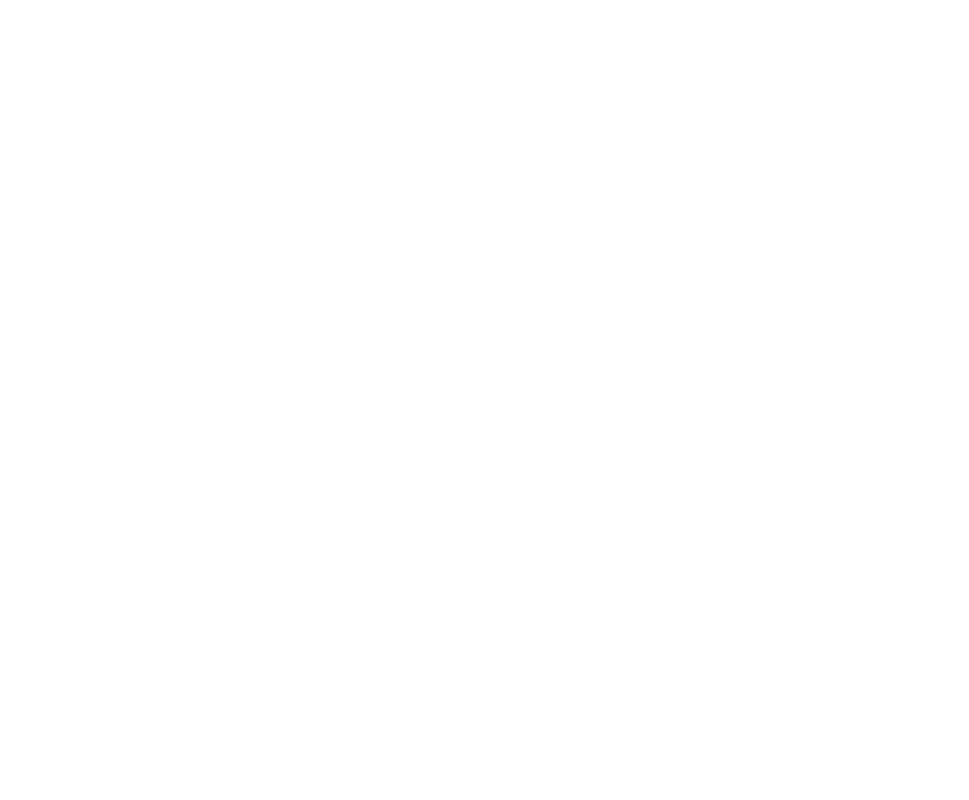
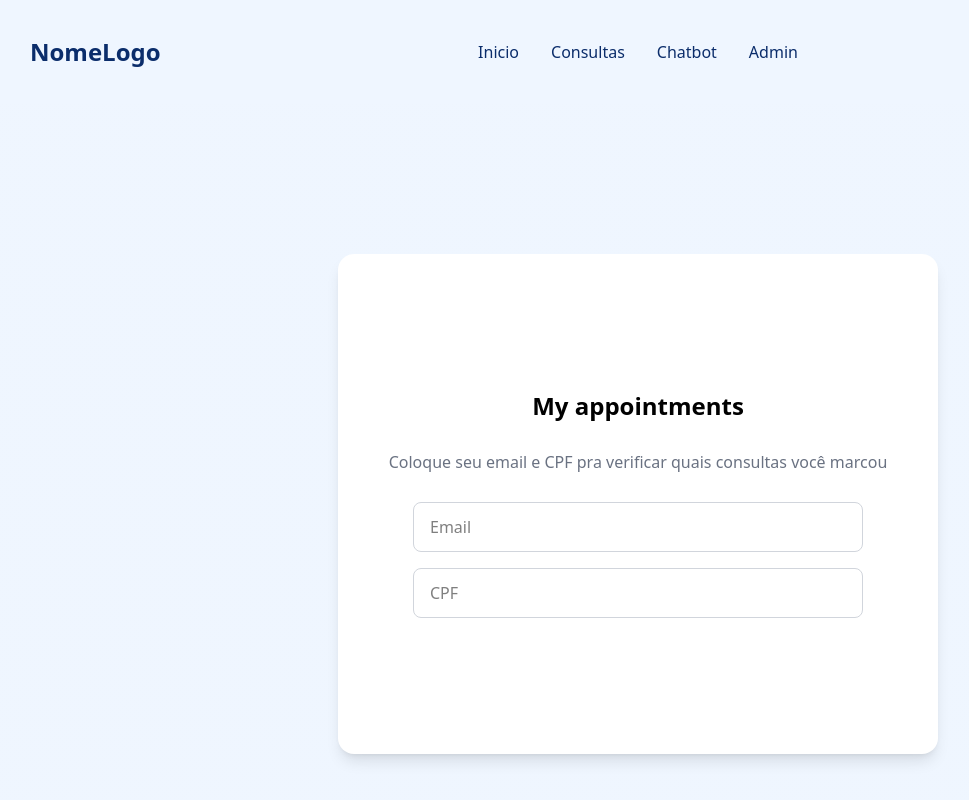
Before and after one commit to igormooura/ChatBot, a React (Vite) app in the folder frontend/: page /login in a window 1280 px wide. Before the commit this address had no page. Shown: the top 800 px of the page, without its empty margins (2-971 px from the left). Built offline with nearby package versions, Linux system fonts and the light colour scheme.

Commit message:
refactor: creation of loginPage

```diff
--- a/frontend/src/App.tsx
+++ b/frontend/src/App.tsx
@@ -2,6 +2,7 @@
 import Home from "./pages/Home"
 import { Userpage } from "./pages/UserPage"
 import { AdminPage } from "./pages/AdminPage"
+import LoginPage from "./pages/LoginPage"
 
 function App() {
   return (
@@ -10,6 +11,7 @@
       <Route path='/' element={<Home/>}/>
       <Route path='/user' element={<Userpage/>}/>
       <Route path='/admin' element={<AdminPage/>}/>
+      <Route path='/login' element={<LoginPage/>}/>
     </Routes>
     </BrowserRouter>
   )
--- a/frontend/src/components/Header/Header.tsx
+++ b/frontend/src/components/Header/Header.tsx
@@ -14,7 +14,7 @@
         <Link to="/" className="text-[#0B2D6B] font-medium">
           Inicio
         </Link>
-        <Link to="/user" onClick={() => setNav(false)} className="text-[#0B2D6B] font-medium">
+        <Link to="/login" onClick={() => setNav(false)} className="text-[#0B2D6B] font-medium">
           Consultas
         </Link>
         <Link to="/chatbot" className="text-[#0B2D6B] font-medium">
--- /dev/null
+++ b/frontend/src/pages/LoginPage.tsx
@@ -0,0 +1,60 @@
+// src/pages/LoginPage.tsx
+import { useState, type ChangeEvent } from "react";
+import Background from "../components/Background/Background";
+import Box from "../components/Box/Box";
+import Header from "../components/Header/Header";
+import Input from "../components/Inputs/Input";
+
+const maskCpf = (v: string) => {
+  const digits = v.replace(/\D/g, "").slice(0, 11); // mantém só números (máx. 11)
+  return digits
+    .replace(/(\d{3})(\d)/, "$1.$2")        // 123456 → 123.456
+    .replace(/(\d{3})(\d)/, "$1.$2")        // 123.456789 → 123.456.789
+    .replace(/(\d{3})(\d{1,2})$/, "$1-$2"); // 123.456.78901 → 123.456.789-01
+};
+
+const LoginPage = () => {
+  const [email, setEmail] = useState("");
+  const [cpf, setCpf] = useState("");
+
+  const handleCpfChange = (e: ChangeEvent<HTMLInputElement>) =>
+    setCpf(maskCpf(e.target.value));
+
+  return (
+    <>
+      <Header />
+      <Background>
+        <div className="flex justify-center items-center min-h-screen">
+          <Box>
+
+          <h1 className="font-bold text-2xl"> My appointments </h1>
+          <p className="text-gray-500 p-3"> Coloque seu email e CPF pra verificar quais consultas você marcou</p>
+
+            <Input
+              placeholder="Email"
+              type="email"
+              value={email}
+              required
+              onChange={(e) => setEmail(e.target.value)}
+            />
+
+            <Input
+              placeholder="CPF"
+              inputMode="numeric"          // faz o teclado numérico abrir no mobile
+              value={cpf}
+              required
+              onChange={handleCpfChange}
+              pattern={
+                cpf.length === 14 // só aplica pattern quando completo
+                  ? "^(?!^(\\d)\\1{10}$)\\d{3}\\.\\d{3}\\.\\d{3}-\\d{2}$"
+                  : undefined
+              }
+            />
+          </Box>
+        </div>
+      </Background>
+    </>
+  );
+};
+
+export default LoginPage;
```
